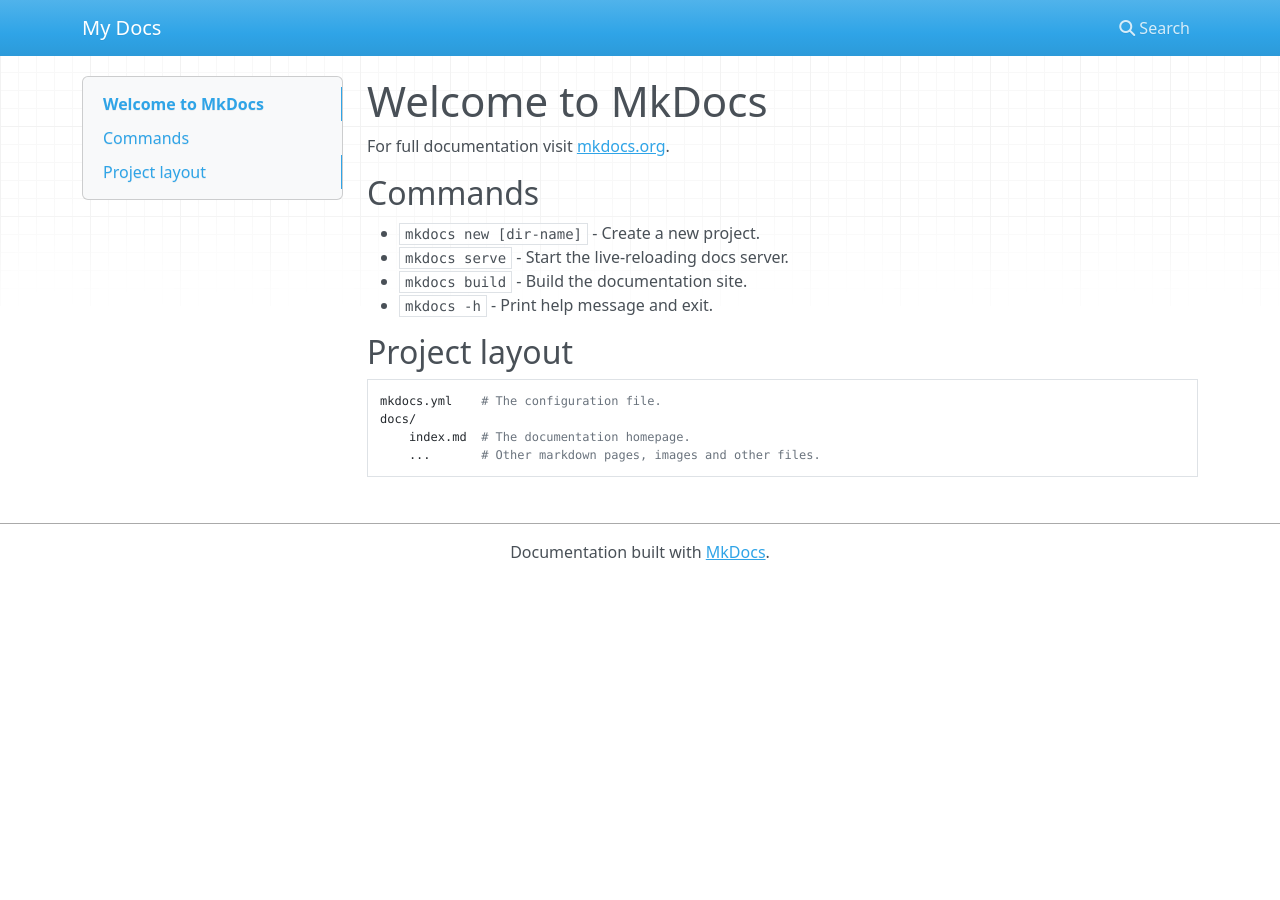
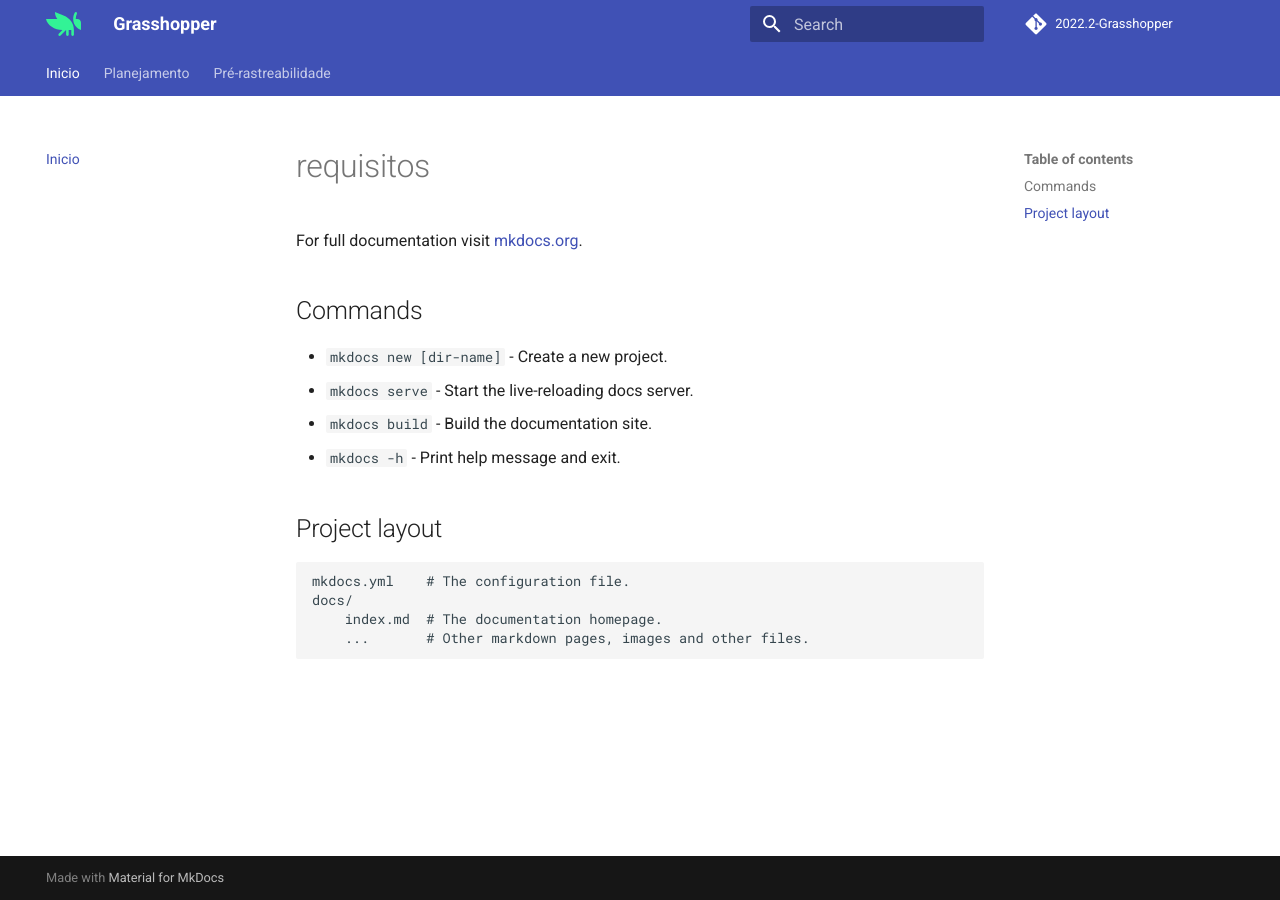
Before and after one commit to Requisitos-de-Software/2022.2-Grasshopper, an MkDocs documentation site: the page built from docs/index.md, in a window 1280 px wide. Built offline with MkDocs 1.6.1 and Material for MkDocs 9.7.7, drawn with Linux system fonts in a browser that asks for light colours; nearby versions of some CDN libraries; comment, search, counter and statistics services are not loaded.

Commit message:
arrumando estrutura de pastas iniciais

```diff
--- a/docs/index.md
+++ b/docs/index.md
@@ -1,13 +1,13 @@
-# Welcome to MkDocs
+# requisitos
 
 For full documentation visit [mkdocs.org](https://www.mkdocs.org).
 
 ## Commands
 
-* `mkdocs new [dir-name]` - Create a new project.
-* `mkdocs serve` - Start the live-reloading docs server.
-* `mkdocs build` - Build the documentation site.
-* `mkdocs -h` - Print help message and exit.
+- `mkdocs new [dir-name]` - Create a new project.
+- `mkdocs serve` - Start the live-reloading docs server.
+- `mkdocs build` - Build the documentation site.
+- `mkdocs -h` - Print help message and exit.
 
 ## Project layout
 
--- a/mkdocs.yml
+++ b/mkdocs.yml
@@ -1 +1,21 @@
-site_name: My Docs
+site_name: Grasshopper
+
+repo_name: "2022.2-Grasshopper"
+repo_url: "https://github.com/Requisitos-de-Software/2022.2-Grasshopper"
+
+theme:
+  name: material
+  logo: assets/grasshopper.svg
+  favicon: assets/fav.png
+  palette:
+    primary: indigo
+    accent: light green
+  features:
+    - navigation.tabs
+nav:
+  - Inicio: index.md
+  - Planejamento:
+      - Heatmap: planning/heatmap.md
+      - Apresentação: planning/apresentation.md
+  - Pré-rastreabilidade:
+      - Rich picture: pre-traceability/richpicture.md
```
Also changed, not shown: docs/assets/fav.png (added), docs/assets/grasshopper.svg (added), docs/planning/apresentation.md (added), docs/planning/heatmap.md (added), docs/pre-traceability/richpicture.md (added), 1 other file.
